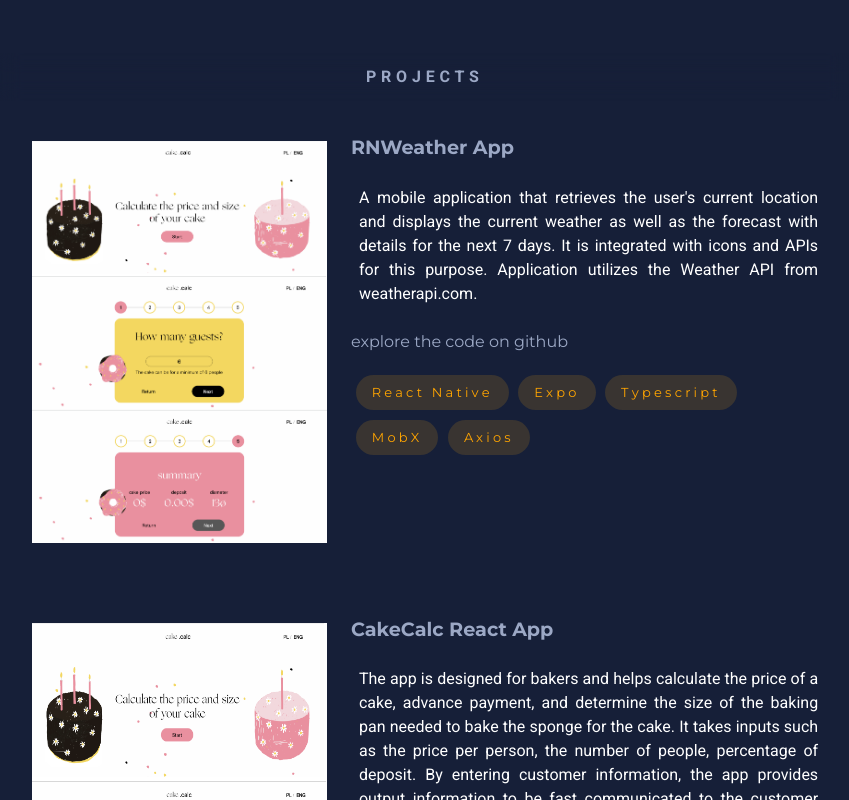
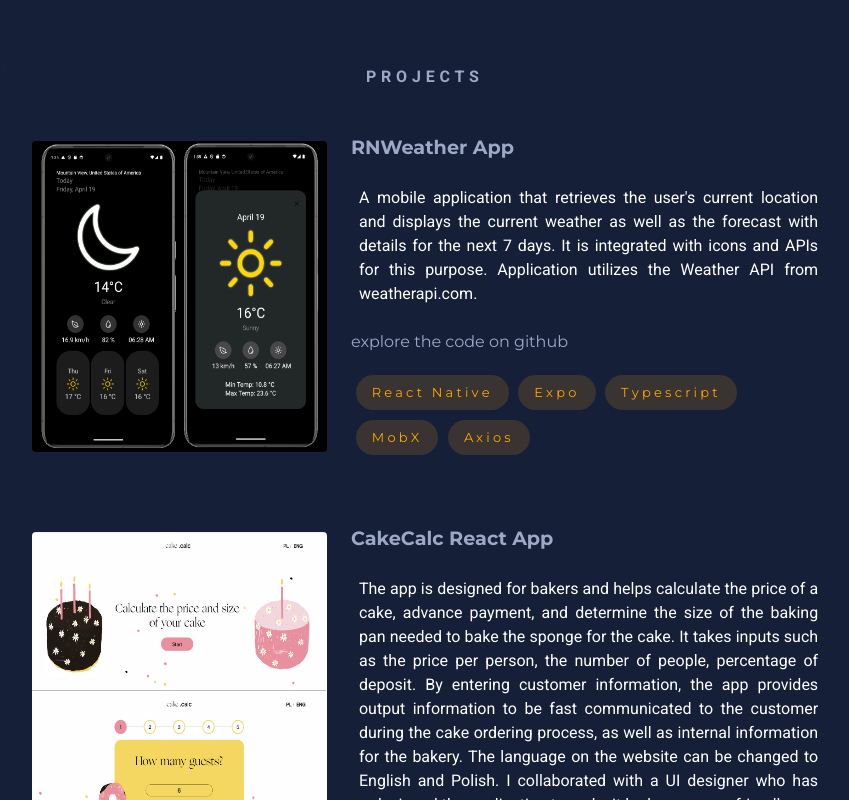
Before and after one commit to olcolcolc/olcolcolc.github.io, a React (Vite) app: page /education in a window 1280 px wide. Shown: the part 1940-2740 px from the top of the page, without its empty margins (430-1279 px from the left). Built offline with nearby package versions, Linux system fonts and the light colour scheme.

Commit message:
feat(projects): Add projects jpgs

```diff
--- a/src/data/ProjectsData.tsx
+++ b/src/data/ProjectsData.tsx
@@ -1,4 +1,6 @@
 import CakeCalcReactAppImgSrc from "../../src/assets/imgs/CakeCalcReactApp.jpg";
+import RNWeatherAppSrc from "../../src/assets/imgs/RNWeatherApp.jpg";
+import JustMemesAppSrc from "../../src/assets/imgs/JustMemesApp.jpg";
 
 interface Projects {
   id: string;
@@ -13,7 +15,7 @@ interface Projects {
 const projectsData: Projects[] = [
   {
     id: "rnweather",
-    imgSrc: CakeCalcReactAppImgSrc,
+    imgSrc: RNWeatherAppSrc,
     name: "RNWeather App",
     description:
       "A mobile application that retrieves the user's current location and displays the current weather as well as the forecast with details for the next 7 days. It is integrated with icons and APIs for this purpose. Application utilizes the Weather API from weatherapi.com.",
@@ -42,7 +44,7 @@ const projectsData: Projects[] = [
   {
     id: "justmemesapp",
     name: "JustMemesApp",
-    imgSrc: CakeCalcReactAppImgSrc,
+    imgSrc: JustMemesAppSrc,
     description:
       "This is a Just Memes App built with React. It allows users to view and post memes to a Firebase Firestore database. Users can also vote on memes by liking or disliking them. The app consists of several components: Landing Page, Top Page, Regular Page, Theme Switcher, Post New Meme. App provides an enjoyable browsing experience for users, allowing them to explore and interact with a collection of memes. ",
     githubUrl: "https://github.com/olcolcolc/JustMemesApp",
--- a/src/pages/projects/Projects.tsx
+++ b/src/pages/projects/Projects.tsx
@@ -62,6 +62,7 @@ const ProjectImg = styled.img`
   width: 40%;
   height: auto;
   padding: 1rem;
+  border-radius: 20px;
 `;
 
 const Info = styled.div`
```
Also changed, not shown: src/assets/imgs/JustMemesApp.jpg (added), src/assets/imgs/RNWeatherApp.jpg (added).
